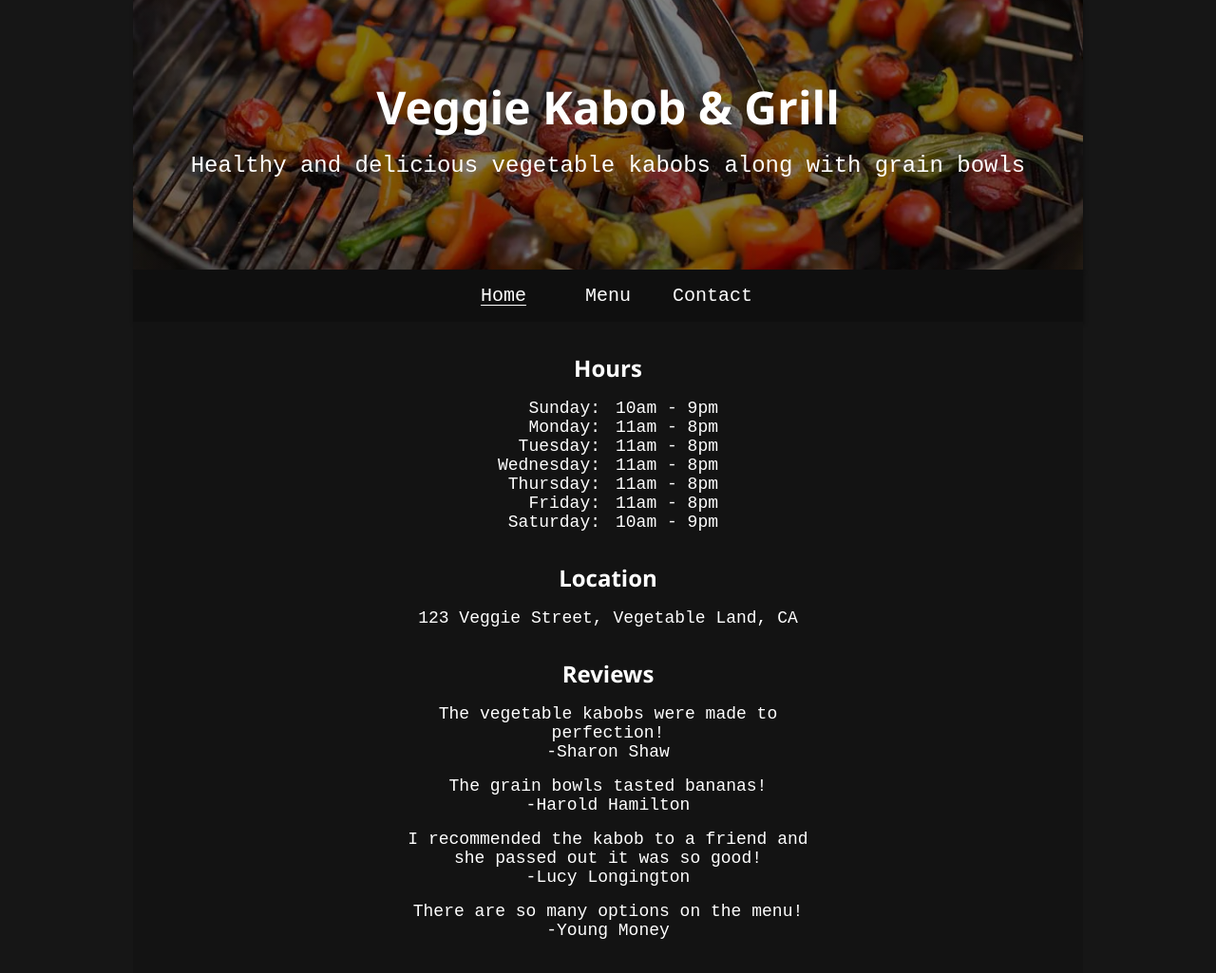
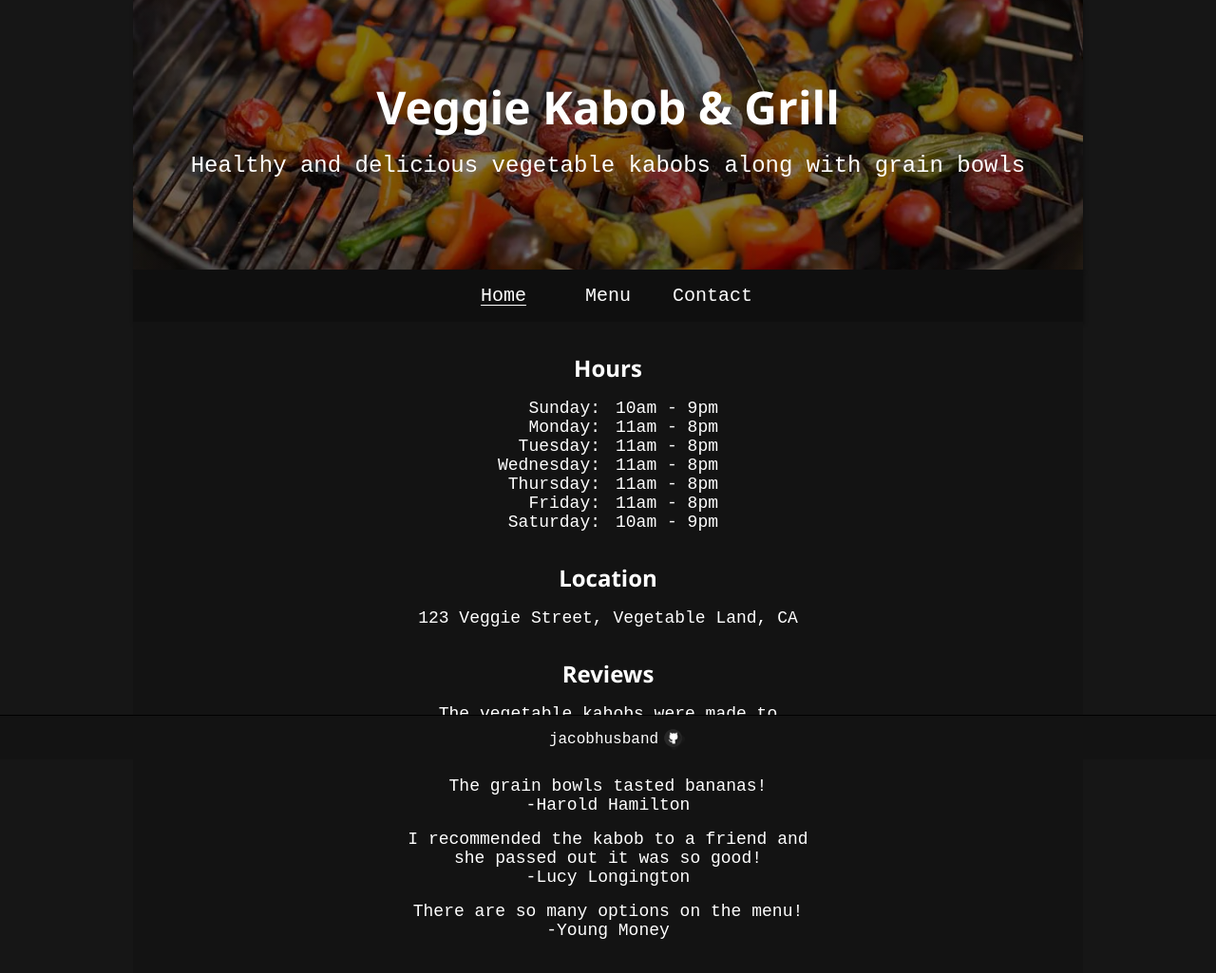
Before and after one commit to jacobhusband/restaurant-page, a website with bundled scripts: page dist/index.html in a window 1280 px wide. Shown: the whole page at 95% size. Built offline with nearby package versions, Linux system fonts and the light colour scheme.

Commit message:
Add footer to bottom of page

```diff
--- a/src/css/semantic.css
+++ b/src/css/semantic.css
@@ -33,7 +33,8 @@ nav a:hover {
 
 .home,
 .menu,
-.contact {
+.contact,
+.footer {
   background-color: rgb(19, 19, 19);
 }
 
@@ -55,6 +56,20 @@ nav a:hover {
   object-fit: cover;
 }
 
+.footer img {
+  width: 25px;
+  top: 7px;
+  left: 3px;
+}
+
+.footer a {
+  bottom: 4px;
+}
+
+.footer {
+  bottom: 0px;
+}
+
 @media only screen and (min-width: 600px) {
   .location > p,
   .review {
--- a/src/css/utility.css
+++ b/src/css/utility.css
@@ -28,6 +28,10 @@
 
 .mb-1r {
   margin-bottom: 1rem;
+}
+
+.mb-3r {
+  margin-bottom: 3rem;
 }
 
 .p-05r {
@@ -64,6 +68,10 @@
   border-radius: 0.5rem;
 }
 
+.b-1px-top {
+  border-top: 1px solid black;
+}
+
 .gap-1r {
   gap: 1rem;
 }
@@ -80,6 +88,10 @@
 
 .pos-abs {
   position: absolute;
+}
+
+.pos-fixed {
+  position: fixed;
 }
 
 .text-center {
--- a/src/index.js
+++ b/src/index.js
@@ -2,16 +2,19 @@ import PageLoad from "./js/page-load";
 import Home from "./js/pages/home";
 import Menu from "./js/pages/menu";
 import Contact from "./js/pages/contact";
+import Footer from "./js/footer";
 
 const header = new PageLoad();
 const home = new Home();
 const menu = new Menu();
 const contact = new Contact();
+const footer = new Footer();
 
 const $content = document.querySelector("#content");
 
 $content.appendChild(header.content);
 $content.querySelector(".container").appendChild(home.content);
+$content.appendChild(footer.content);
 
 const $nav = document.querySelector("nav");
 
--- /dev/null
+++ b/src/js/footer.js
@@ -0,0 +1,30 @@
+import Builder from "./builder";
+
+export default class Footer extends Builder {
+  constructor() {
+    super();
+    this.content = this.footerCreation();
+  }
+
+  footerCreation() {
+    return this.buildElement(
+      "div",
+      { class: "footer pos-fixed text-center p-05r b-1px-top w-100" },
+      [
+        this.buildElement(
+          "a",
+          {
+            class: "pos-rel",
+            textContent: "jacobhusband",
+          },
+          [
+            this.buildElement("img", {
+              src: "/src/images/github.png",
+              class: "pos-rel",
+            }),
+          ]
+        ),
+      ]
+    );
+  }
+}
--- a/src/js/pages/home.js
+++ b/src/js/pages/home.js
@@ -62,6 +62,7 @@ export default class Home extends Builder {
             "There are so many options on the menu!",
             "Young Money"
           ),
+          this.buildElement("div", { class: "mb-1r" }),
         ]
       ),
     ]);
--- a/src/js/pages/menu.js
+++ b/src/js/pages/menu.js
@@ -28,6 +28,7 @@ export default class Menu extends Builder {
             "/src/images/kabobs/seasoned.jpg"
           ),
         ]),
+        this.buildElement("div", { class: "mb-3r" }),
       ]),
     ]);
   }
```
Also changed, not shown: dist/main.js, src/images/github.png (added).
